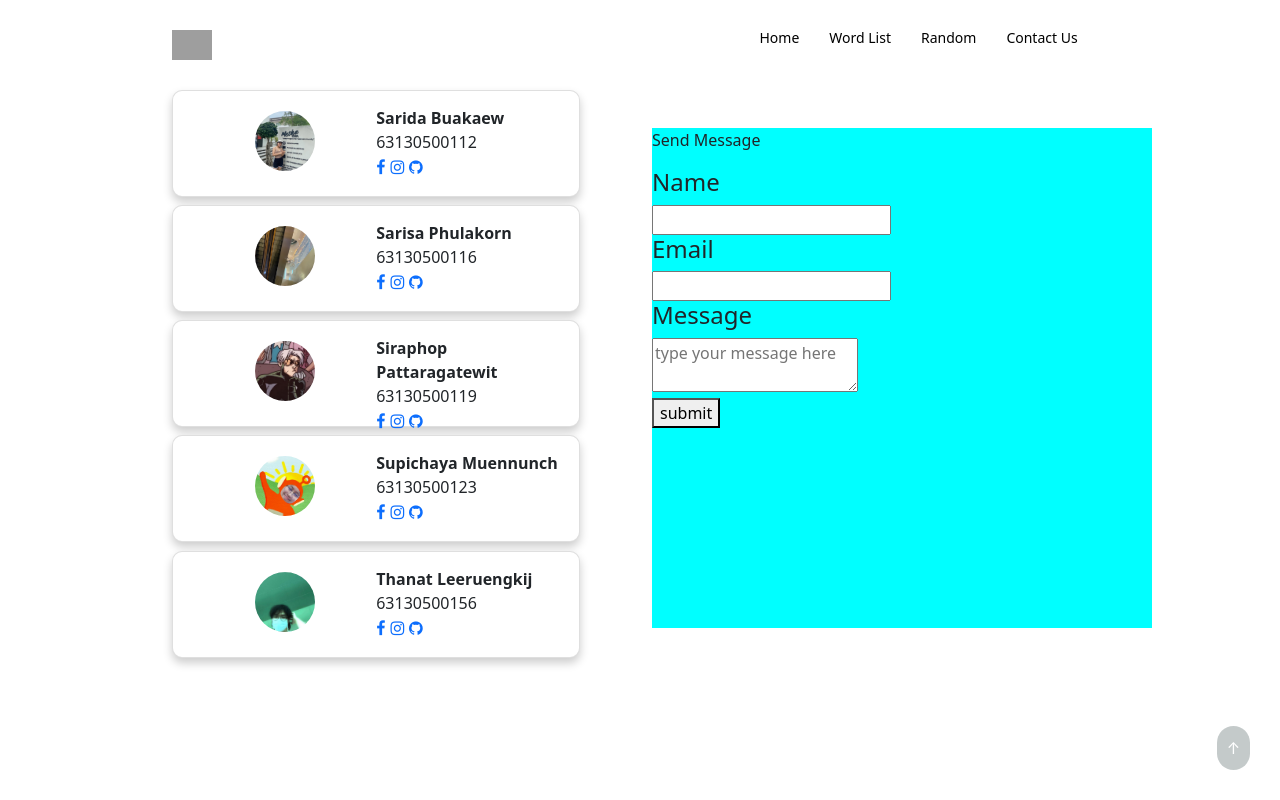
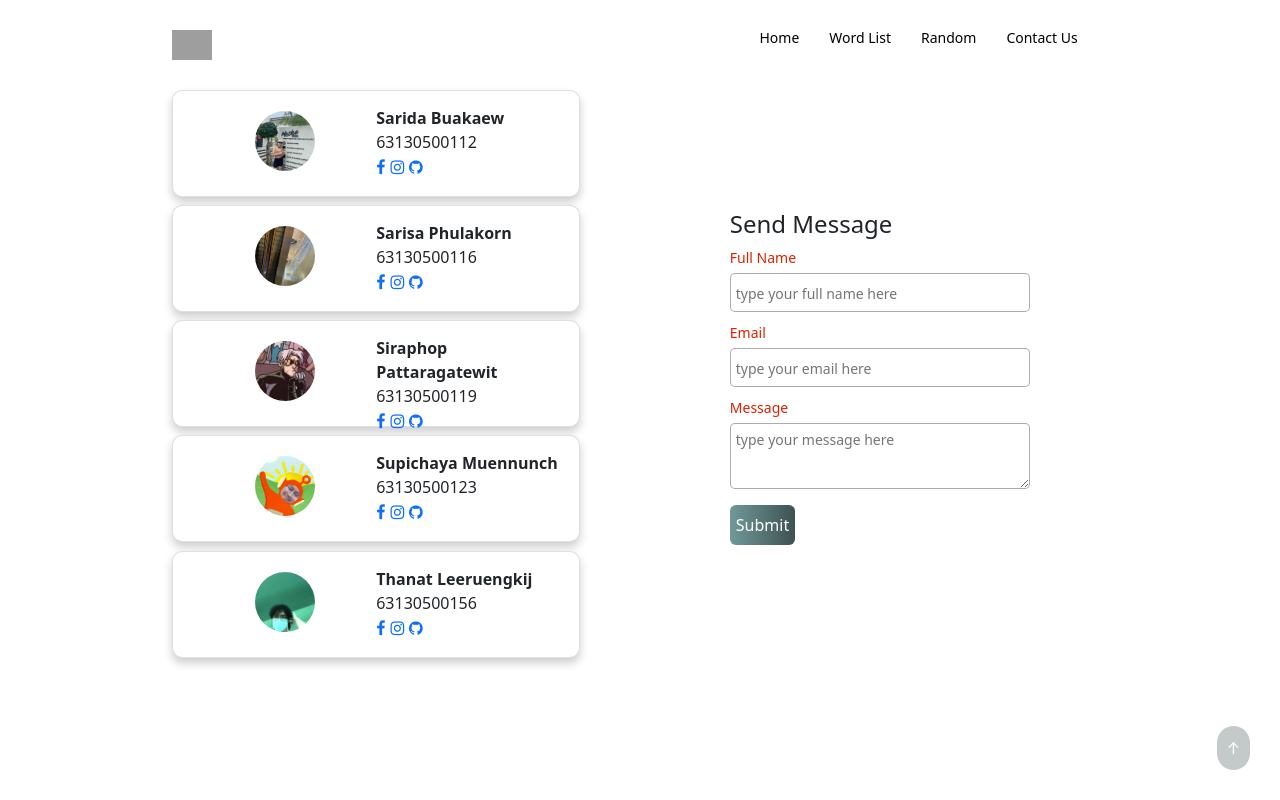
Before and after one commit to phop-parker/SEC-3-GROUP3-WORDGLOSSARY, a Vue app: page /contact in a window 1280 px wide. Built offline with nearby package versions, Linux system fonts and the light colour scheme; grey boxes are pictures that could not be loaded.

Commit message:
[edit]UI-contactUs-form

```diff
--- a/src/components/ContactUsForm.vue
+++ b/src/components/ContactUsForm.vue
@@ -1,5 +1,5 @@
 <script setup>
-import {computed} from 'vue'
+import { computed } from 'vue'
 defineEmits(['sendMessage'])
 
 const props = defineProps({
@@ -7,13 +7,13 @@ const props = defineProps({
 		type: Object,
 		default: {}
 	},
-		status: {
+	status: {
 		type: Boolean,
 		default: false
-	},
+	}
 })
 
-const isSuccess = computed (()=> props.status)
+const isSuccess = computed(() => props.status)
 const msgDetails = computed(() => {
 	return {
 		name: props.contactUs.name,
@@ -21,38 +21,102 @@ const msgDetails = computed(() => {
 		message: props.contactUs.message
 	}
 })
-
 </script>
 
 <template>
 	<div>
-		<div class="test">
-			<p>Send Message</p>
+		<div class="form-container">
+			<h4>Send Message</h4>
 			<div>
-				<h4>Name</h4>
-				<input type="text" v-model="msgDetails.name">
+				<p class="label">Full Name</p>
+				<input
+					class="input"
+					type="text"
+					v-model="msgDetails.name"
+					placeholder="type your full name here"
+				/>
 			</div>
 			<div>
-				<h4>Email</h4>
-				<input type="text" v-model="msgDetails.email">
+				<p class="label">Email</p>
+				<input
+					class="input"
+					type="text"
+					v-model="msgDetails.email"
+					placeholder="type your email here"
+				/>
 			</div>
 			<div>
-				<h4>Message</h4>
-				<textarea placeholder="type your message here" v-model="msgDetails.message"></textarea>
+				<p class="label">Message</p>
+				<textarea
+					class="input"
+					placeholder="type your message here"
+					v-model="msgDetails.message"
+				></textarea>
 			</div>
 			<div>
-				<button @click="$emit('sendMessage', msgDetails)">submit</button>
+				<button class="submitBtn" @click="$emit('sendMessage', msgDetails)">
+					Submit
+				</button>
 				<h4 v-show="isSuccess">message sent successfully</h4>
 			</div>
-
 		</div>
 	</div>
 </template>
 
 <style scoped>
-.test {
-	background-color: aqua;
-	width: 500px;
-	height: 500px;
+.label {
+	color: rgb(219, 33, 0);
+	font-weight: 500;
+	font-size: 14px;
+	margin-bottom: 5px;
+}
+::placeholder {
+	font-size: 14px;
+}
+
+.input {
+	outline: none;
+	width: 300px;
+	border: 1px solid rgba(0, 0, 0, 0.329);
+	font-size: 18px;
+	margin-bottom: 10px;
+	border-radius: 5px;
+	padding: 5px;
+}
+.input:focus {
+	box-shadow: 0 2px 10px 0 rgba(0, 0, 0, 0.2);
+}
+
+.submitBtn {
+	color: #fff;
+	border-radius: 5px;
+	/* height: 30px; */
+	/* background-color: #3e5151; */
+	/* background-color: #9e8e6c; */
+	background: linear-gradient(
+		90deg,
+		rgba(113, 153, 153, 1) 0%,
+		rgba(62, 81, 81, 1) 100%
+	);
+	/* margin-top: 10px; */
+	height: 40px;
+	border-radius: 6px;
+	outline: none;
+	border: 0;
+}
+.submitBtn:hover {
+	cursor: pointer;
+	/* background-color: #394848; */
+	/* background-color: #b3a17b; */
+	background: linear-gradient(
+		90deg,
+		rgb(102, 137, 137) 0%,
+		rgb(50, 66, 66) 100%
+	);
+}
+@media screen and (max-width: 800px) {
+	.input {
+		width: 100%;
+	}
 }
 </style>
--- a/src/components/CreateEditWord.vue
+++ b/src/components/CreateEditWord.vue
@@ -68,13 +68,6 @@ form {
 form .input-box {
 	height: 40px;
 	width: 100%;
-	/* display: flex; */
-	/* align-items: center; */
-	/* justify-content: center; */
-
-	/* align-items: center; */
-
-	/* margin-bottom: 20px; */
 }
 .input-box input {
 	height: 100%;
@@ -88,9 +81,9 @@ form .input-box {
 	padding-left: 8px;
 	/* margin-top: 10px; */
 }
-.input-box input:focus,
-.input-box input:valid {
-	border-color: #3e5151;
+.input-box input:focus {
+	/* border-color: #3e5151; */
+	box-shadow: 0 2px 10px 0 rgba(0, 0, 0, 0.2);
 }
 button {
 	color: #fff;
--- a/src/views/ContactUs.vue
+++ b/src/views/ContactUs.vue
@@ -97,7 +97,9 @@ const sendMessagetoDb = async (msgDetails) => {
 				<MemberList :membersList="members" />
 			</div>
 			<div class="col-2">
+				<!-- <div class="color-box"></div> -->
 				<ContactUsForm
+					class="contactUs-form"
 					@sendMessage="sendMessagetoDb"
 					:contactUs="msg"
 					:status="isSuccess"
@@ -113,6 +115,7 @@ const sendMessagetoDb = async (msgDetails) => {
 	justify-content: space-between;
 	align-items: center;
 	/* margin: 100px 0; */
+	/* background-color: aqua; */
 }
 .col-1 {
 	flex-basis: 45%;
@@ -122,11 +125,17 @@ const sendMessagetoDb = async (msgDetails) => {
 .col-2 {
 	position: relative;
 	flex-basis: 50%;
-	/* display: flex;
-	align-items: center; */
+	/* display: flex; */
+	/* align-items: center; */
+	display: flex;
+	justify-content: center;
+	align-items: center;
+	/* background-color: aqua; */
 }
 .col-1 h4 {
 	margin-bottom: 3%;
 	text-align: center;
 }
+@media screen and (max-width: 800px) {
+}
 </style>
```
